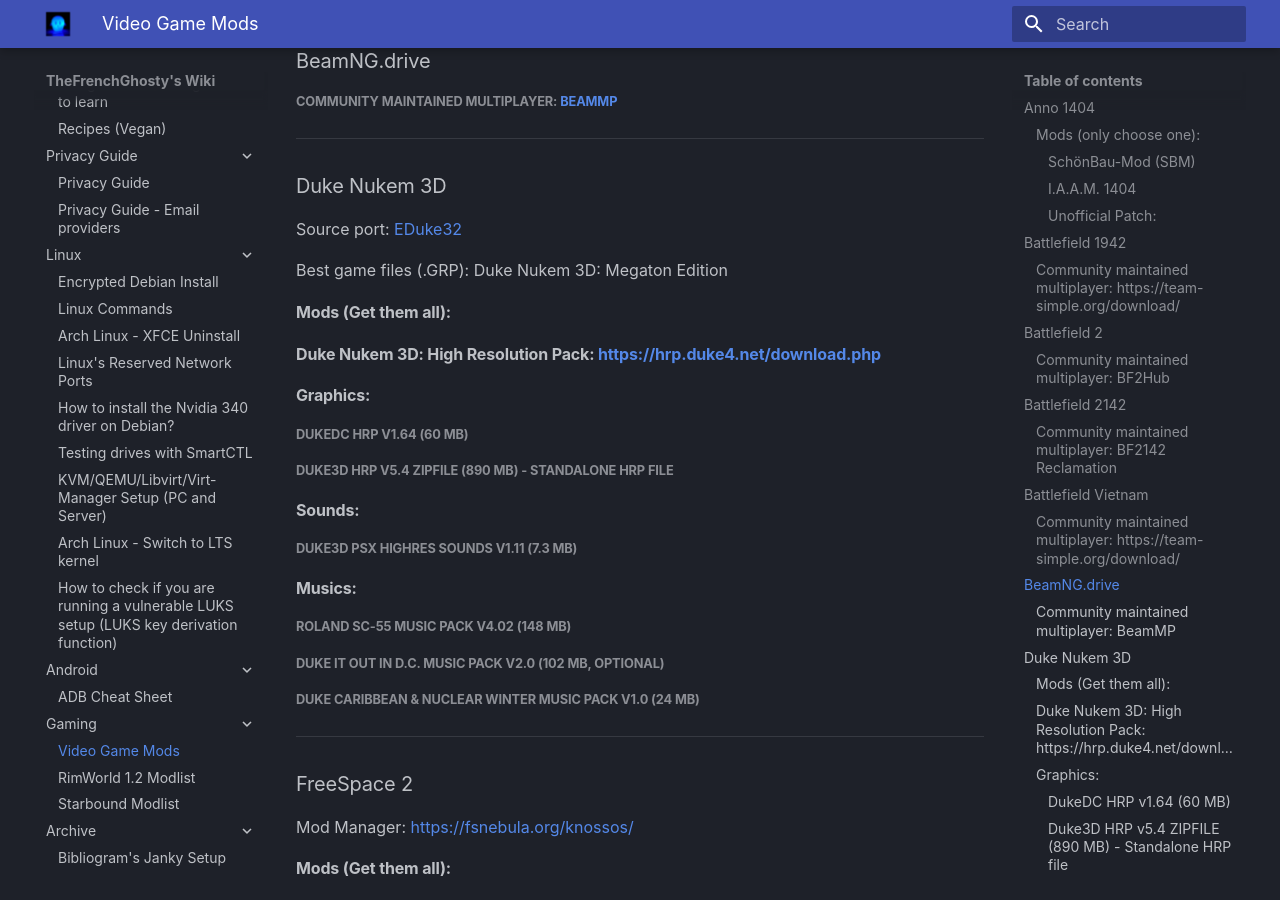
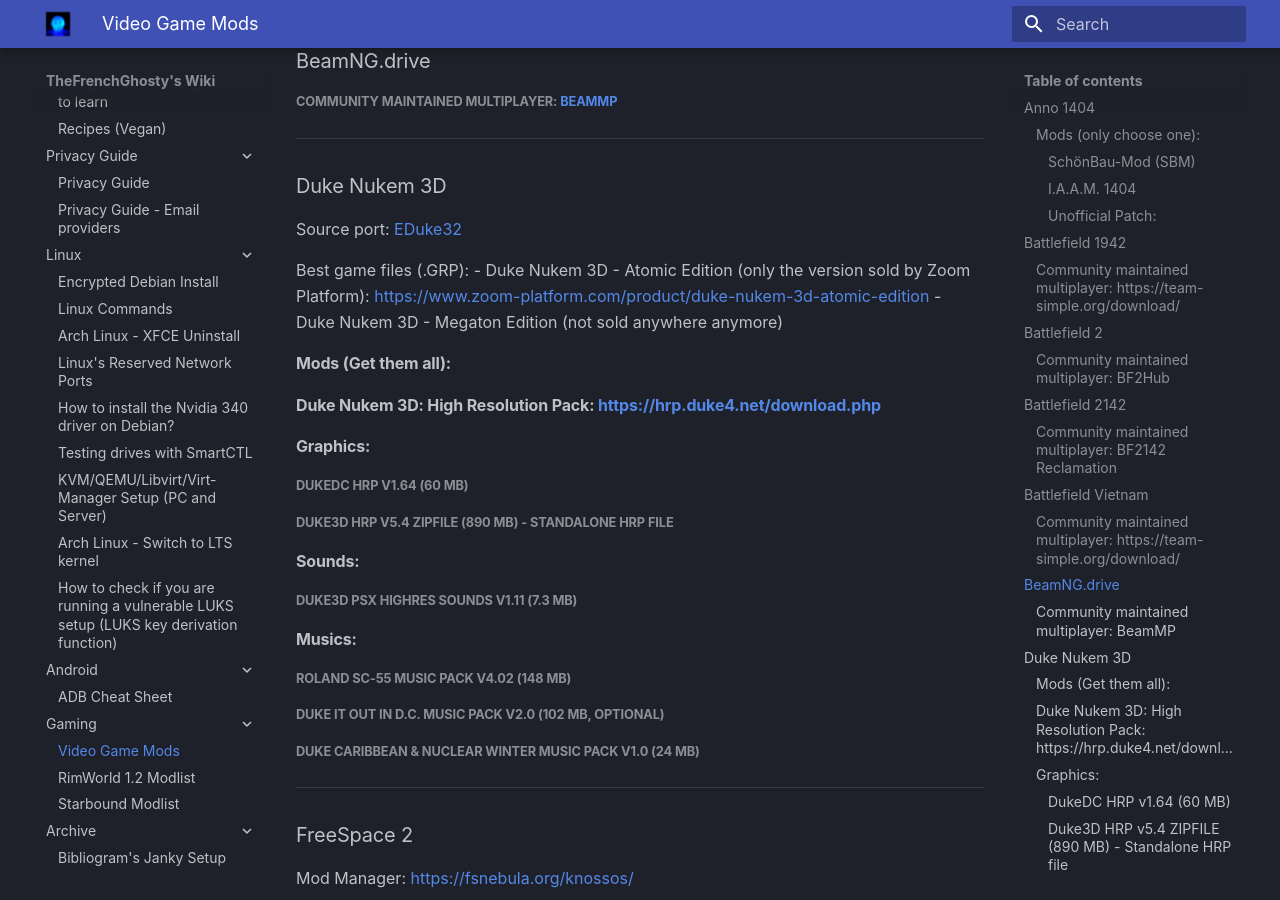
Before and after one commit to TheFrenchGhosty/wiki.thefrenchghosty.me, an MkDocs documentation site: the page built from docs/gaming/video-game-mods.md, in a window 1280 px wide and 900 px high, scrolled down 1238 px. Built offline with MkDocs 1.6.1 and Material for MkDocs 9.7.7, drawn with Linux system fonts in a browser that asks for light colours.

Commit message:
Add the Zoom Platform of Duke Nukem 3D as the version to buy

```diff
--- a/docs/gaming/video-game-mods.md
+++ b/docs/gaming/video-game-mods.md
@@ -78,7 +78,9 @@
 
 Source port: [EDuke32](https://eduke32.com/)
 
-Best game files (.GRP): Duke Nukem 3D: Megaton Edition
+Best game files (.GRP):
+- Duke Nukem 3D - Atomic Edition (only the version sold by Zoom Platform): https://www.zoom-platform.com/product/duke-nukem-3d-atomic-edition
+- Duke Nukem 3D - Megaton Edition (not sold anywhere anymore)
 
 
 ### Mods (Get them all):
```
